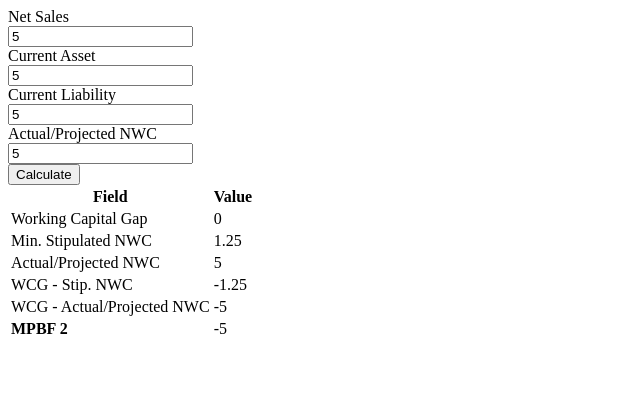
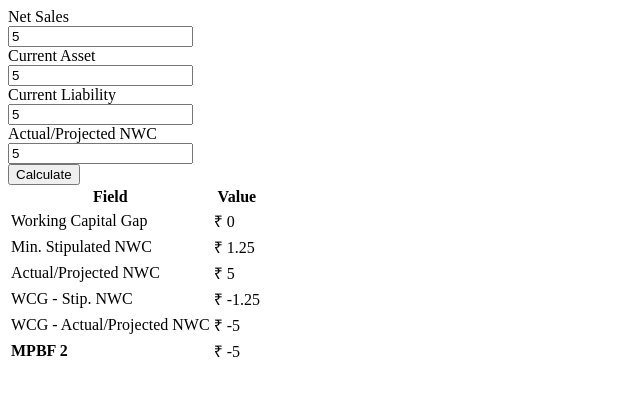
Before and after one commit to iowebsitedev/MPBF2-calculator, a plain HTML site: page index.html in a window 1280 px wide. Both pictures are taken after typing "5", "5", "5", "5" into the empty fields and a click on the button "Calculate". Shown: the whole page, without its empty margins (0-640 px from the left). Drawn offline with Linux system fonts and the light colour scheme.

Commit message:
add rupee symbol and comma separated formatting for result table

```diff
--- a/index.html
+++ b/index.html
@@ -54,27 +54,27 @@
                     </tr>
                     <tr>
                         <td>Working Capital Gap</td>
-                        <td>${workingCapitalGap}</td>
+                        <td>₹ ${workingCapitalGap.toLocaleString()}</td>
                     </tr>
                     <tr>
                         <td>Min. Stipulated NWC</td>
-                        <td>${stipulatedNWC}</td>
+                        <td>₹ ${stipulatedNWC.toLocaleString()}</td>
                     </tr>
                     <tr>
                         <td>Actual/Projected NWC</td>
-                        <td>${actualNWC}</td>
+                        <td>₹ ${actualNWC.toLocaleString()}</td>
                     </tr>
                     <tr>
                         <td>WCG - Stip. NWC</td>
-                        <td>${firstDifference}</td>
+                        <td>₹ ${firstDifference.toLocaleString()}</td>
                     </tr>
                     <tr>
                         <td>WCG - Actual/Projected NWC</td>
-                        <td>${secondDifference}</td>
+                        <td>₹ ${secondDifference.toLocaleString()}</td>
                     </tr>
                     <tr>
                         <td><strong>MPBF 2</strong></td>
-                        <td>${MPBF}</td>
+                        <td>₹ ${MPBF.toLocaleString()}</td>
                     </tr>
                 </table>
             `;
```
